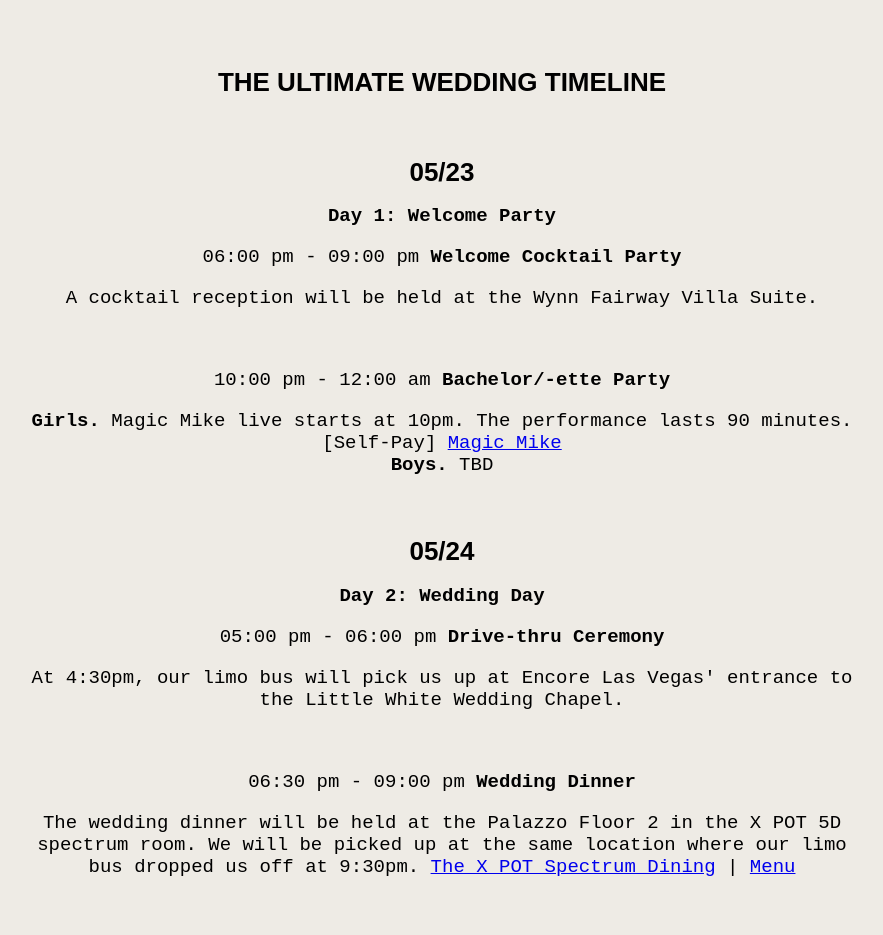
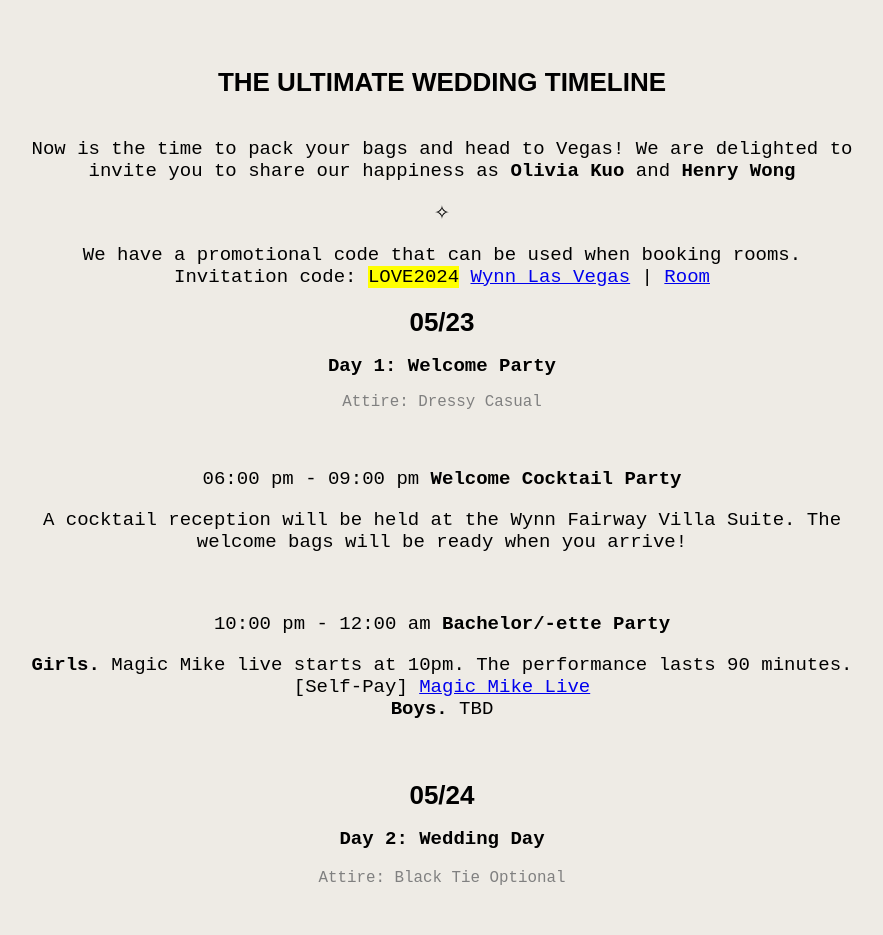
Before and after one commit to okuo88/oliviaandhenry, a plain HTML site: page index.html in a window 1280 px wide. Shown: the top 935 px of the page, without its empty margins (198-1081 px from the left). Drawn offline with Linux system fonts and the light colour scheme.

Commit message:
Update index.html

```diff
--- a/index.html
+++ b/index.html
@@ -20,24 +20,33 @@
   <body>
     <h1>THE ULTIMATE WEDDING TIMELINE</h1>
     <br />
+Now is the time to pack your bags and head to Vegas! We are delighted to invite you to share our happiness as <b>Olivia Kuo</b> and <b>Henry Wong</b>
+  <p>✧</p>
     <p>
+      We have a promotional code that can be used when booking rooms. Invitation code: <mark>LOVE2024</mark>
+
+          <a href="https://www.wynnlasvegas.com/rooms-and-suites">Wynn Las Vegas</a> | <a href="room.html" class="button">Room</a><br/>
+</p>
       <strong>
-        <h1>05/23</h1>
+  <h1>05/23</h1>
         Day 1: Welcome Party</strong
       >
-    </p>
+
+  <small><p style="color:grey;">Attire: Dressy Casual</p></small><br/>
 
     <p>06:00 pm - 09:00 pm <strong>Welcome Cocktail Party</strong></p>
+
     <p>
       A cocktail reception will be held at the Wynn Fairway Villa
-      Suite.
+      Suite. The welcome bags will be ready when you arrive!
     </p>
     <br />
     <p>10:00 pm - 12:00 am <strong>Bachelor/-ette Party</strong></p>
+
     <p>
       <strong>Girls. </strong>Magic Mike live starts at 10pm. The performance
       lasts 90 minutes. [Self-Pay]
-      <a href="https://magicmikelivelasvegas.com/">Magic Mike</a>
+      <a href="https://magicmikelivelasvegas.com/">Magic Mike Live</a>
 
       <br /><strong>Boys.</strong> TBD
     </p>
@@ -49,13 +58,15 @@
         Day 2: Wedding Day</strong
       >
     </p>
+<small><p style="color:grey;">Attire: Black Tie Optional</p></small><br/>
+    <p>05:00 pm - 06:00 pm <strong>Drive-thru Ceremony</strong></p>
 
-    <p>05:00 pm - 06:00 pm <strong>Drive-thru Ceremony</strong></p>
     <p>
       At 4:30pm, our limo bus will pick us up at Encore Las Vegas' entrance to the Little White Wedding Chapel.
     </p>
     <br />
     <p>06:30 pm - 09:00 pm <strong>Wedding Dinner</strong></p>
+
     <p>
       The wedding dinner will be held at the Palazzo Floor 2 in the X POT 5D
       spectrum room. We will be picked up at the same location where our limo
@@ -67,6 +78,7 @@
     </p>
     <br />
     <p>11:00 pm - 03:00 am <strong>NightClub</strong></p>
+      <small><p style="color:grey;">Attire: Semi-Formal </p></small>
     <p>
       Our limo bus will pick us up at the Encore Las Vegas entrance at 11 sharp for
 Zouk nightclub at Resort World.
@@ -78,13 +90,15 @@ Zouk nightclub at Resort World.
         <h1>05/25</h1>
         Day 3: Farewell Lunch</strong
       >
-    </p>
+    </p><small><p style="color:grey;">Attire: Casual</p><br/></small>
 
     <p>12:00 pm - 02:00 pm <strong>The Buffet at Wynn</strong></p>
+
     <p>
       Attendance at this lunch is optional. [Self-Pay]
     </p>
     <br />
     <p>✧</p>
+    <br/><p style="font-size:15px;">Olivia & Henry<p/>
   </body>
 </html>
```
